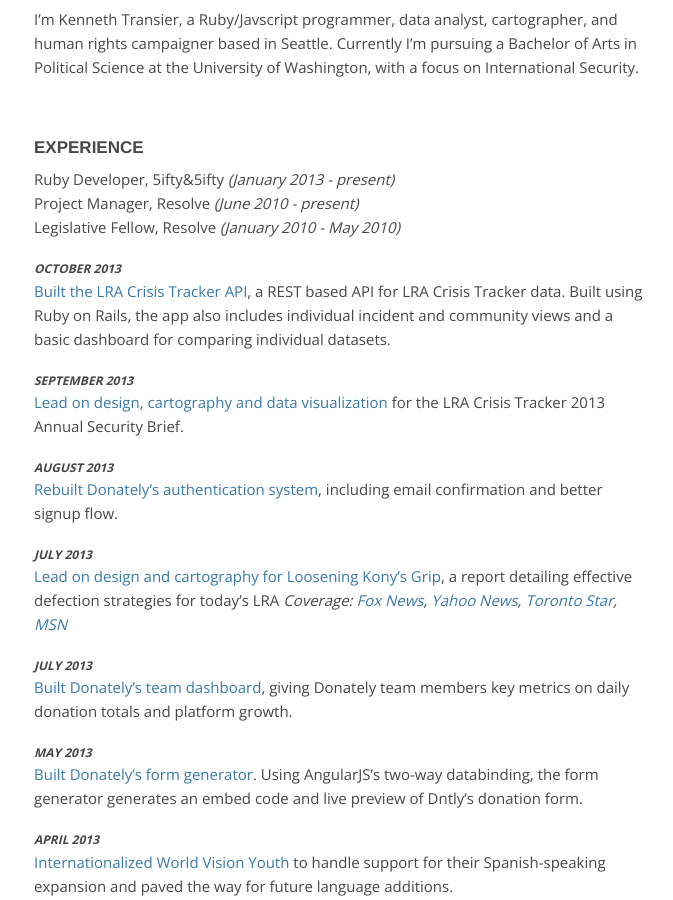
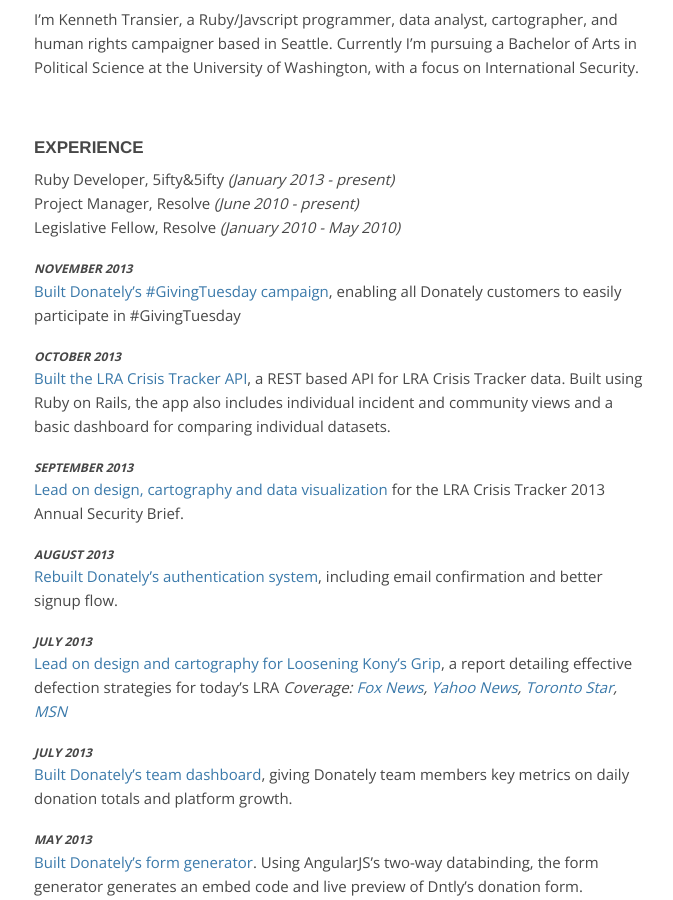
Before and after one commit to ktransier/blog, a Jekyll site: the page built from index.md, in a window 1280 px wide and 900 px high, scrolled down 750 px. Shown: the whole window, without its empty margins (301-974 px from the left). Built offline with Jekyll 4.4.1, drawn with Linux system fonts in a browser that asks for light colours; nearby versions of some CDN libraries; Markdown is read by kramdown in place of the engine named in the settings.

Commit message:
additions

```diff
--- a/index.md
+++ b/index.md
@@ -12,6 +12,9 @@
 Ruby Developer, 5ifty&5ifty <i>(January 2013 - present)</i><br />
 Project Manager, Resolve <i>(June 2010 - present)</i><br />
 Legislative Fellow, Resolve <i>(January 2010 - May 2010)</i><br />
+
+<div class="date">November 2013</div>
+[Built Donately's #GivingTuesday campaign](/portfolio/giving-tuesday), enabling all Donately customers to easily participate in #GivingTuesday
 
 <div class="date">October 2013</div>
 [Built the LRA Crisis Tracker API](/portfolio/tracker-api), a REST based API for LRA Crisis Tracker data. Built using Ruby on Rails, the app also includes individual incident and community views and a basic dashboard for comparing individual datasets.
```
Also changed, not shown: portfolio/_posts/13-11-01-giving-tuesday.md (+1 -1 lines).
